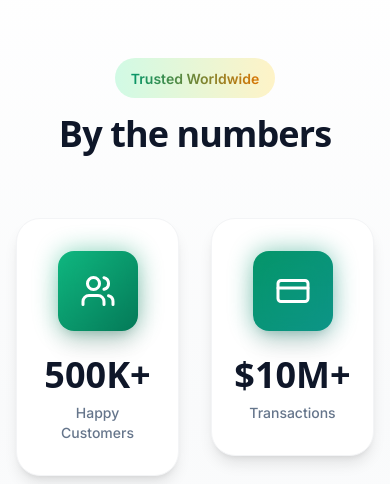
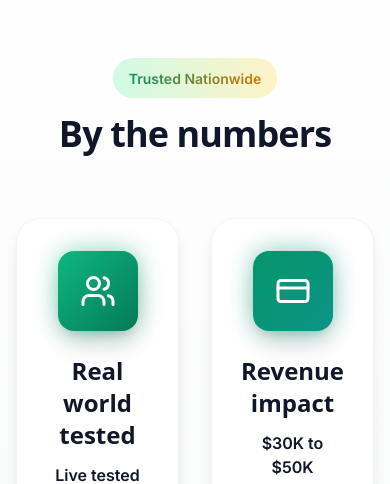
Before and after one commit to kishoremk05/bnplWebsite, a React (Vite) app: page / in a window 390 px wide. Shown: the part 7882-8366 px from the top of the page. Built offline with nearby package versions, Linux system fonts and the light colour scheme; no server answers; the HTML template or start-up script is replaced by a standard one.

Commit message:
feat: Add an animated Stats component to the landing page, showcasing key metrics with interactive effects.

```diff
--- a/src/components/landing/Stats.tsx
+++ b/src/components/landing/Stats.tsx
@@ -7,29 +7,33 @@ const smoothEasing = [0.16, 1, 0.3, 1] as const;
 
 const stats = [
   {
-    value: "500K+",
-    label: "Happy Customers",
+    value: "Real world tested",
+    label: "Live tested inside a licensed New Jersey dispensary",
+    description: "Built for real customers, real transactions, real compliance",
     icon: Users,
     color: "from-emerald-500 to-emerald-700",
     image: "https://images.unsplash.com/photo-1529156069898-49953e39b3ac?w=400&q=90",
   },
   {
-    value: "$10M+",
-    label: "Transactions",
+    value: "Revenue impact",
+    label: "$30K to $50K average annual lift per location",
+    description: "Driven by higher ticket sizes and recovered walk aways",
     icon: CreditCard,
     color: "from-emerald-600 to-teal-600",
     image: "https://images.unsplash.com/photo-1556742049-0cfed4f6a45d?w=400&q=90",
   },
   {
-    value: "<30s",
-    label: "Approval Time",
+    value: "Fast time to value",
+    label: "Break even in about 4 months",
+    description: "Most operators see impact within the first 90 days",
     icon: Clock,
     color: "from-emerald-500 to-green-600",
     image: "https://images.unsplash.com/photo-1434626881859-194d67b2b86f?w=400&q=90",
   },
   {
-    value: "99.1%",
-    label: "Satisfaction Rate",
+    value: "Owner focused ROI",
+    label: "3x to 4.5x return in year one",
+    description: "Designed to improve cash flow, not add complexity",
     icon: TrendingUp,
     color: "from-amber-500 to-orange-600",
     image: "https://images.unsplash.com/photo-1551288049-bebda4e38f71?w=400&q=90",
@@ -89,7 +93,7 @@ export function Stats() {
             className="inline-block mb-4 px-4 py-2 bg-gradient-to-r from-emerald-100 to-amber-100 rounded-full"
           >
             <span className="text-sm font-semibold bg-gradient-to-r from-emerald-600 to-amber-600 bg-clip-text text-transparent">
-              Trusted Worldwide
+              Trusted Nationwide
             </span>
           </motion.div>
           <h2 className="font-display text-4xl sm:text-5xl md:text-6xl font-bold text-foreground">
@@ -141,7 +145,7 @@ export function Stats() {
 
                 {/* Animated value with counter effect */}
                 <motion.div
-                  className="font-display text-4xl sm:text-5xl font-bold text-foreground mb-2"
+                  className="font-display text-2xl sm:text-3xl font-bold text-foreground mb-3"
                   initial={{ opacity: 0, scale: 0.5 }}
                   whileInView={{ opacity: 1, scale: 1 }}
                   viewport={{ once: true }}
@@ -149,8 +153,11 @@ export function Stats() {
                 >
                   {stat.value}
                 </motion.div>
-                <div className="text-sm text-muted-foreground font-medium">
+                <div className="text-base text-foreground font-semibold mb-2">
                   {stat.label}
+                </div>
+                <div className="text-sm text-muted-foreground leading-relaxed">
+                  {stat.description}
                 </div>
 
                 {/* Premium hover glow */}
```
